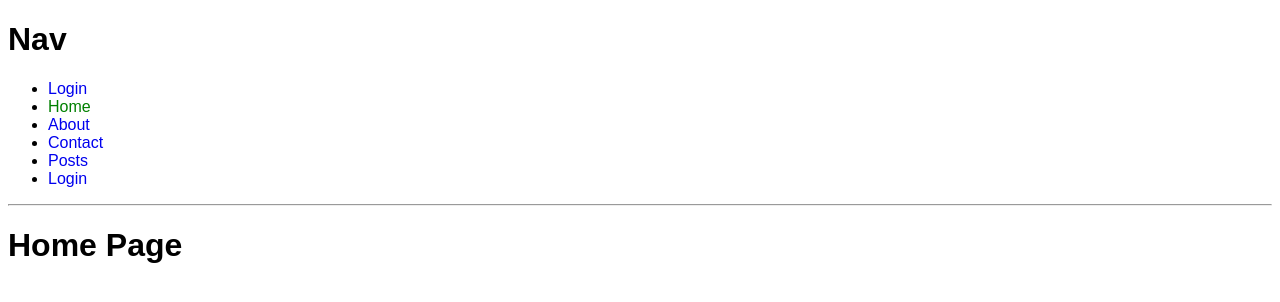
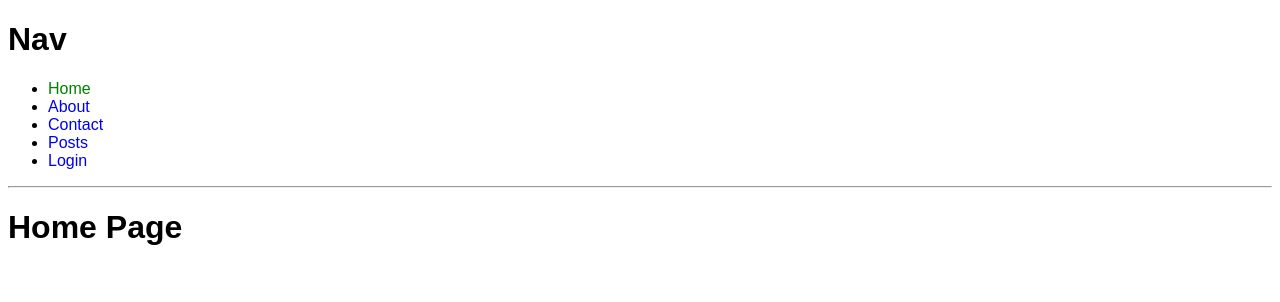
Before and after one commit to dibborah/react-router-dom-part2, a React (Vite) app: page / in a window 1280 px wide. Shown: the top 302 px of the page. Built offline with nearby package versions, Linux system fonts and the light colour scheme.

Commit message:
code refactor

```diff
--- a/src/layout/RootLayout.jsx
+++ b/src/layout/RootLayout.jsx
@@ -9,13 +9,6 @@ const RootLayout = () => {
       <h1>Nav</h1>
       <nav>
         <ul>
-          <li>
-            <NavLink
-              to={"/login"}
-            >
-              Login
-            </NavLink>
-          </li>
           <li>
             <NavLink
               to={"/"}
--- a/src/pages/Login.jsx
+++ b/src/pages/Login.jsx
@@ -14,8 +14,6 @@ const Login = () => {
   // const redirectPath = searchParams.get("redirectTo");
 
   const previousPath = searchParams.get("redirectTo") || "/";
-
-  console.log('previousPath', previousPath)
 
   const navigate = useNavigate();
 
```
